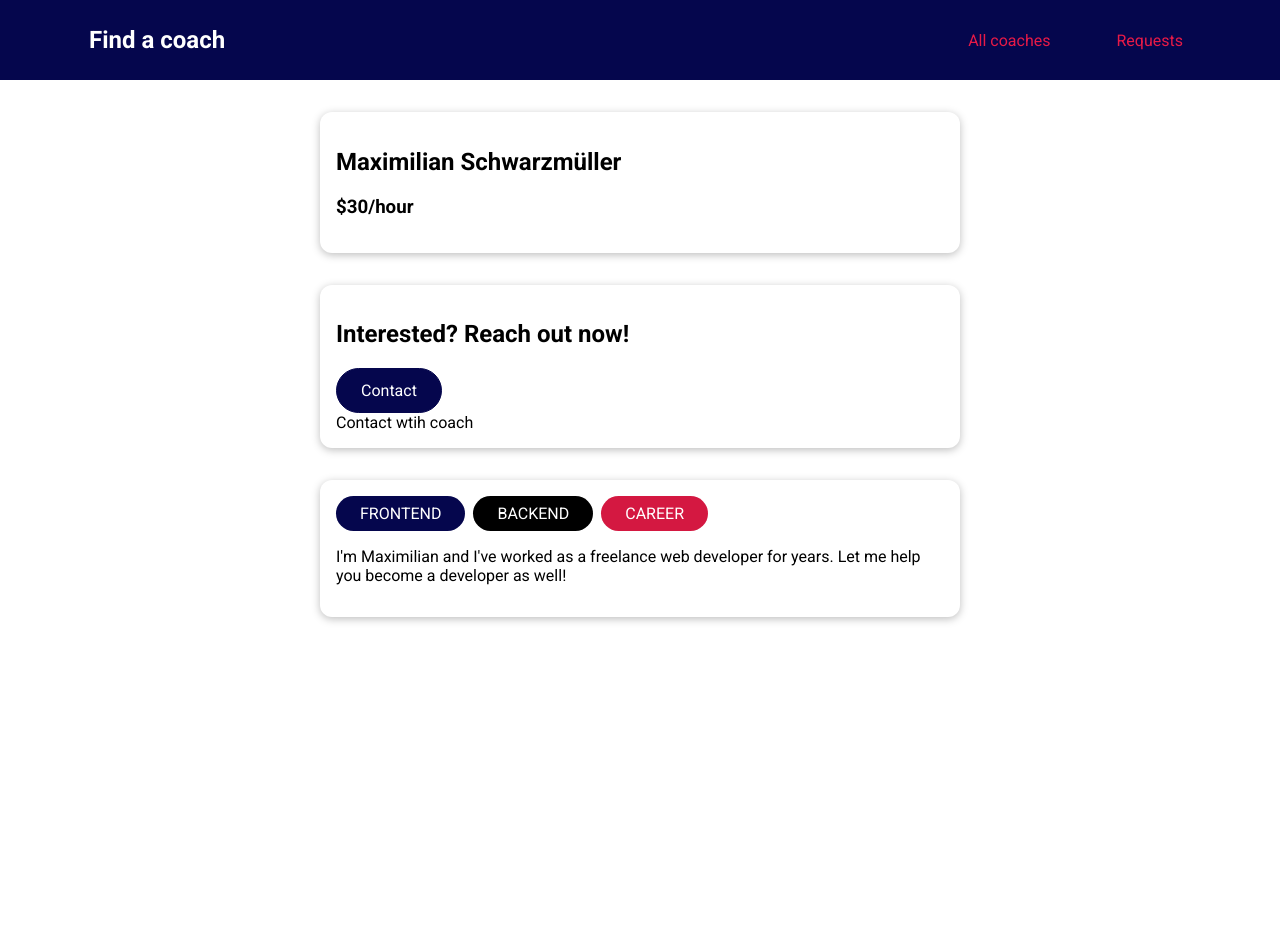
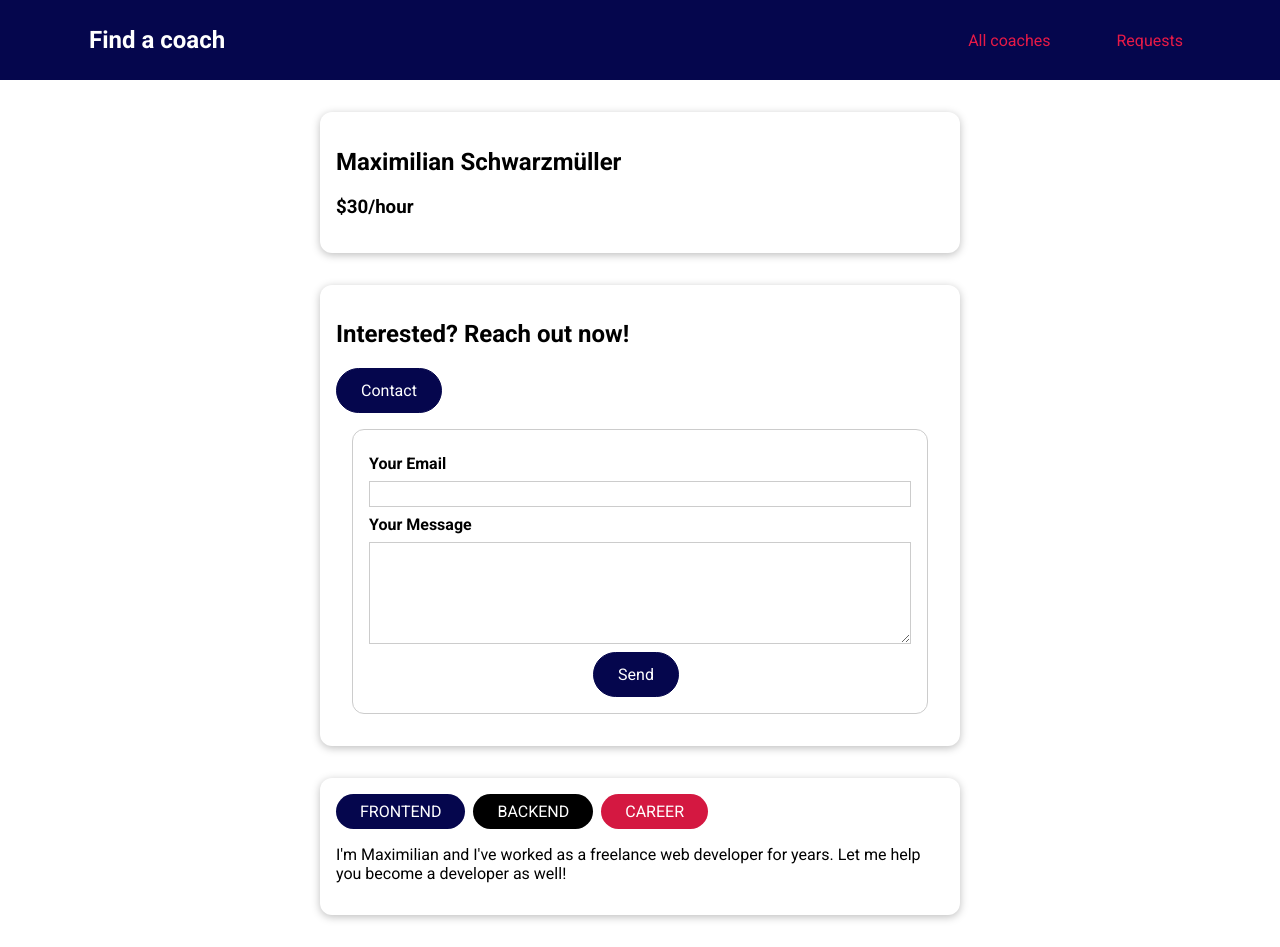
Before and after one commit to TripleNine666/vue-find-coach, a Vue app: page /coaches/c1/contact in a window 1280 px wide. Before the commit the page ends 800 px from the top, so only its background shows below. Built offline with nearby package versions, Linux system fonts and the light colour scheme.

Commit message:
Contact Coach

```diff
--- a/src/pages/requests/ContactCoach.vue
+++ b/src/pages/requests/ContactCoach.vue
@@ -1 +1,117 @@
-<template>Contact wtih coach</template>
+<template>
+  <form @submit.prevent="submitForm">
+    <div class="form-control" :class="{ invalid: !email.isValid }">
+      <label for="email">Your Email</label>
+      <input
+        type="email"
+        id="email"
+        v-model.trim="email.value"
+        @blur="clearValidaty('email')"
+      />
+      <p v-if="!email.isValid">Please check your E-mail adress!</p>
+    </div>
+    <div class="form-control" :class="{ invalid: !message.isValid }">
+      <label for="message">Your Message</label>
+      <textarea
+        rows="5"
+        id="message"
+        v-model.trim="message.value"
+        @blur="clearValidaty('message')"
+      ></textarea>
+      <p v-if="!message.isValid">
+        Please, make sure that your message is not empty!
+      </p>
+    </div>
+    <div class="actions">
+      <base-button>Send</base-button>
+    </div>
+  </form>
+</template>
+
+<script>
+export default {
+  data() {
+    return {
+      email: {
+        value: "",
+        isValid: true,
+      },
+      message: {
+        value: "",
+        isValid: true,
+      },
+      formIsValid: true,
+    };
+  },
+  methods: {
+    submitForm() {
+      this.formIsValid = true;
+      this.formValidator();
+      if (this.formIsValid === true) {
+        console.log("Send message: " + this.message.value);
+      }
+    },
+    clearValidaty(input) {
+      this[input].isValid = true;
+    },
+    formValidator() {
+      if (this.email.value === "" || !this.email.value.includes("@")) {
+        this.email.isValid = false;
+        this.formIsValid = false;
+      }
+      if (this.message.value === "") {
+        this.message.isValid = false;
+        this.formIsValid = false;
+      }
+    },
+  },
+};
+</script>
+
+<style scoped>
+form {
+  margin: 1rem;
+  border: 1px solid #ccc;
+  border-radius: 12px;
+  padding: 1rem;
+}
+
+.form-control {
+  margin: 0.5rem 0;
+}
+
+label {
+  font-weight: bold;
+  margin-bottom: 0.5rem;
+  display: block;
+}
+
+input,
+textarea {
+  display: block;
+  width: 100%;
+  font: inherit;
+  border: 1px solid #ccc;
+  padding: 0.15rem;
+}
+
+input:focus,
+textarea:focus {
+  border-color: #3d008d;
+  background-color: #c5d5ff;
+  outline: none;
+}
+
+.invalid label {
+  color: red;
+}
+
+.invalid input,
+.invalid textarea {
+  border: 1px solid red;
+}
+
+.actions {
+  text-align: center;
+}
+</style>
```
